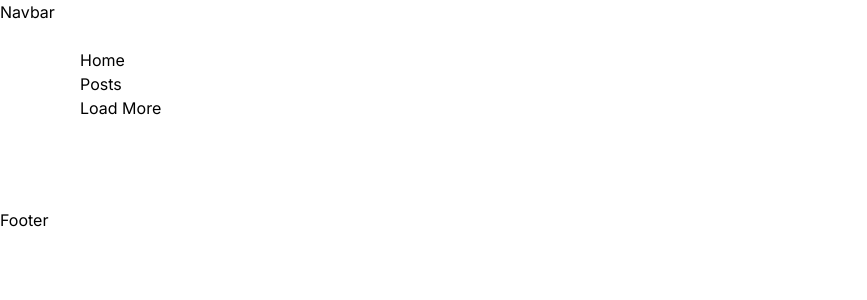
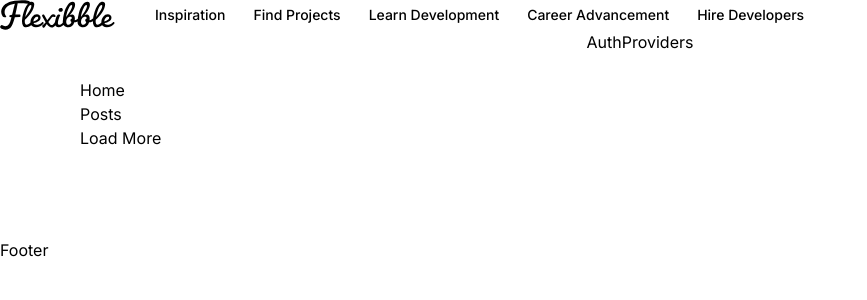
Before and after one commit to ponochovny/next13_flexibble, a Next.js app: page / in a window 1280 px wide. Shown: the top 300 px of the page, without its empty margins (0-867 px from the left). Built offline with nearby package versions, Linux system fonts and the light colour scheme.

Commit message:
feat: navbar & authproviders

```diff
--- a/app/layout.tsx
+++ b/app/layout.tsx
@@ -1,3 +1,4 @@
+import Navbar from '@/components/Navbar'
 import './globals.css'
 
 export const metadata = {
@@ -13,7 +14,7 @@
 	return (
 		<html lang='en'>
 			<body>
-				Navbar
+				<Navbar />
 				<main>{children}</main>
 				Footer
 			</body>
--- /dev/null
+++ b/components/AuthProviders.tsx
@@ -0,0 +1,5 @@
+const AuthProviders = () => {
+	return <div>AuthProviders</div>
+}
+
+export default AuthProviders
--- /dev/null
+++ b/components/Navbar.tsx
@@ -0,0 +1,36 @@
+import { NavLinks } from '@/constants'
+import Image from 'next/image'
+import Link from 'next/link'
+import AuthProviders from './AuthProviders'
+
+const Navbar = () => {
+	const session = null
+
+	return (
+		<nav>
+			<div className='flex-1 flexStart gap-10'>
+				<Link href='/'>
+					<Image src='/logo.svg' width={115} height={43} alt='Flexibble' />
+				</Link>
+				<ul className='xl:flex hidden text-small gap-7'>
+					{NavLinks.map((link) => (
+						<Link href={link.href}>{link.text}</Link>
+					))}
+				</ul>
+			</div>
+
+			<div className='flexCenter gap-4'>
+				{session ? (
+					<>
+						UserPhoto
+						<Link href='/create-project'>Share Work</Link>
+					</>
+				) : (
+					<AuthProviders />
+				)}
+			</div>
+		</nav>
+	)
+}
+
+export default Navbar
```
